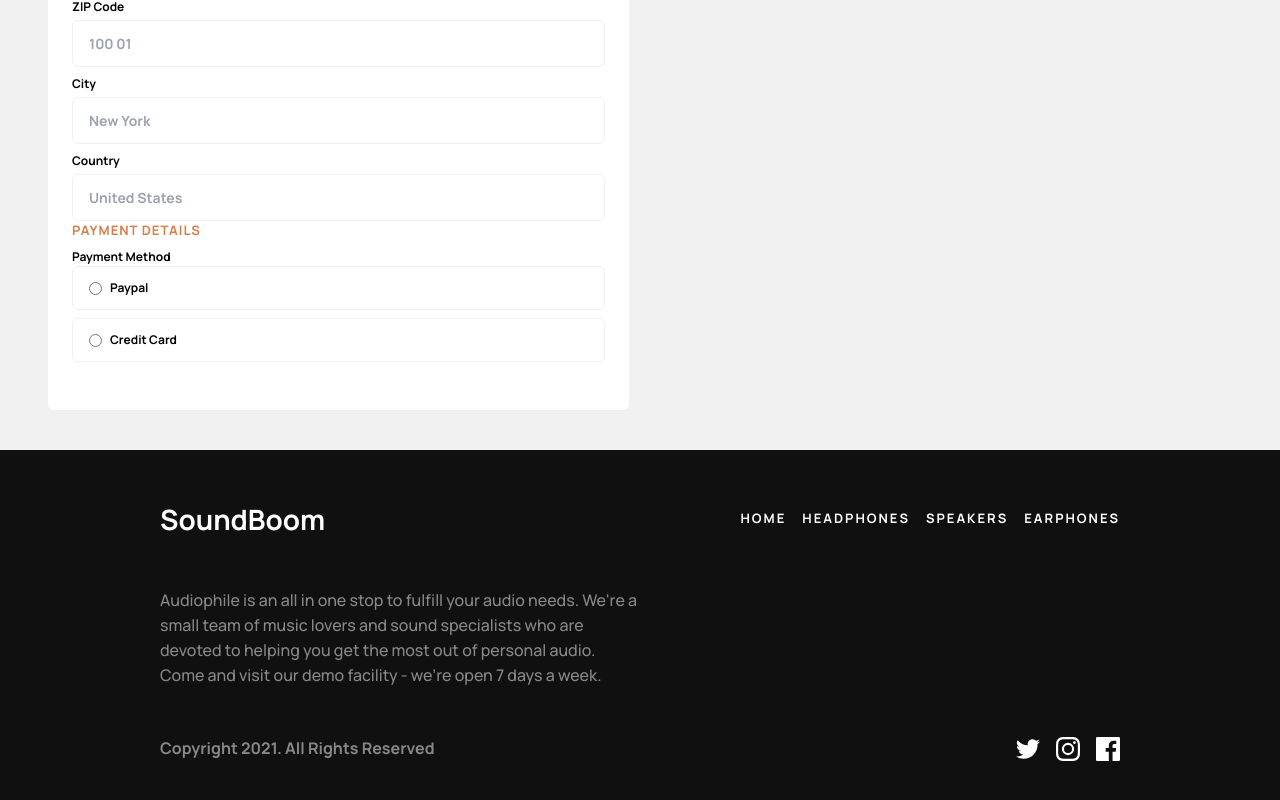
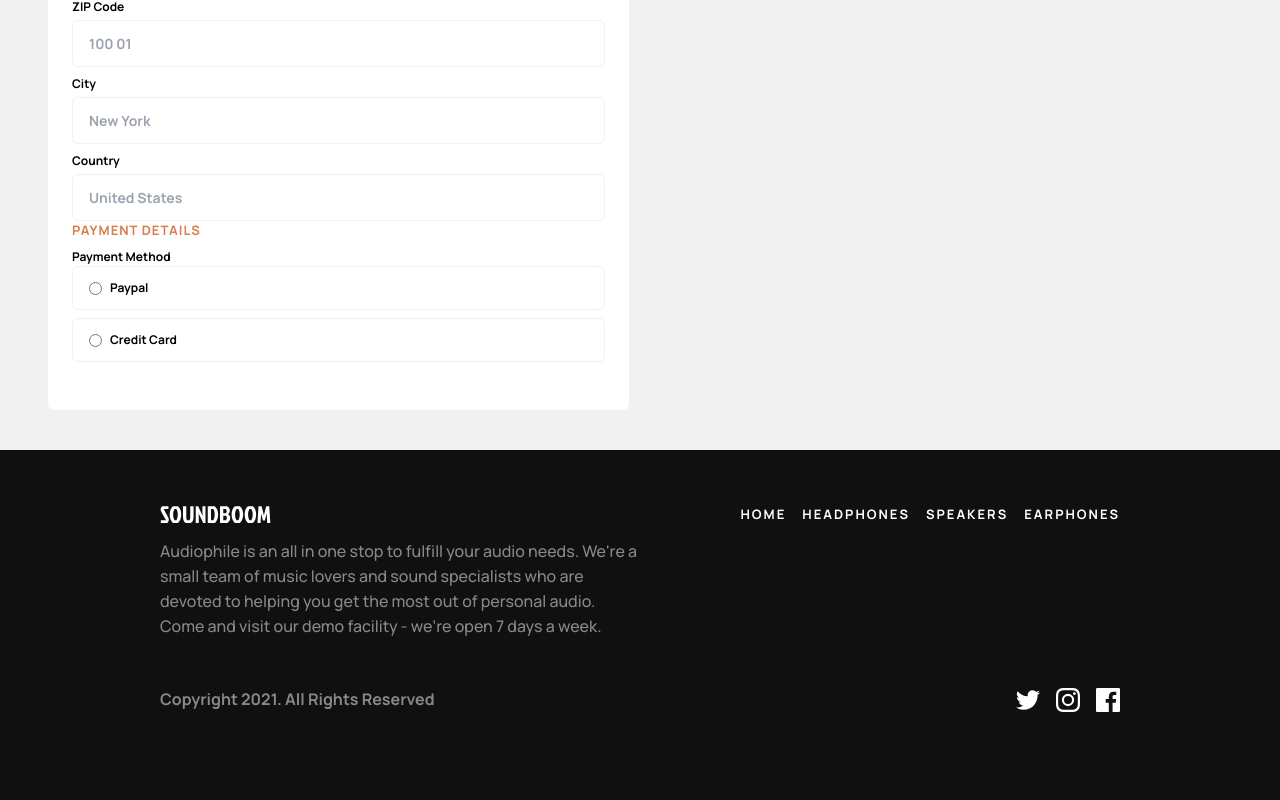
Before and after one commit to yret1/soundboom, a React (Vite) app: page /checkout in a window 1280 px wide. Shown: the part 574-1374 px from the top of the page. After the commit the page ends 1334 px from the top, so only its background shows below. Built offline with nearby package versions, Linux system fonts and the light colour scheme.

Commit message:
Added logo to footer. Fixed overflow cuts

```diff
--- a/index.html
+++ b/index.html
@@ -9,7 +9,7 @@
     <meta name="viewport" content="width=device-width, initial-scale=1.0" />
     <title>Soundboom</title>
   </head>
-  <body class="">
+  <body class="bg-secondary-100">
     <div id="root"></div>
     <script type="module" src="/src/main.tsx"></script>
   </body>
--- a/src/App.tsx
+++ b/src/App.tsx
@@ -230,7 +230,7 @@ const App = () => {
 
     <BrowserRouter>
 
-      <main className="font-manrope overflow-x-hidden">
+      <main className="font-manrope bg-white overflow-x-hidden">
         <Nav
         setCurrent={setCategory}
         cartClicked={cartClicked}
--- a/src/components/Footer.tsx
+++ b/src/components/Footer.tsx
@@ -1,4 +1,6 @@
 import { Link } from "react-router-dom";
+
+import Logo from "/assets/shared/desktop/logo.svg";
 
 interface NavOptionsProps {
   setCurrent: (category: string) => void;
@@ -8,10 +10,12 @@ const Footer: React.FC<NavOptionsProps> = ({ setCurrent }) => {
   return (
     <footer className="bg-secondary-100 h-auto">
       <section className="px-12 md:px-40">
-        <div className="flex flex-col lg:flex-row lg:justify-between lg:items-center">
-          <h1 className="text-white font-bold text-28 text-center py-12 md:text-left">
-            SoundBoom
-          </h1>
+        <div className="flex flex-col lg:flex-row lg:justify-between lg:items-center pt-10">
+          <div className="w-full h-full flex justify-center items-center md:justify-start">
+            <Link to={"/"}>
+              <img src={Logo} alt="Soundboom Logo" className="mt-4 mb-4 max-w-60 md:max-w-96" />
+            </Link>
+          </div>
           <ul className="text-white font-bold text-13 flex items-center justify-center flex-col uppercase gap-4 pb-12 md:flex-row md:justify-start lg:pb-0">
             <Link to={"/"} className="tracking-2 hover:text-primary-100">
               Home
```
